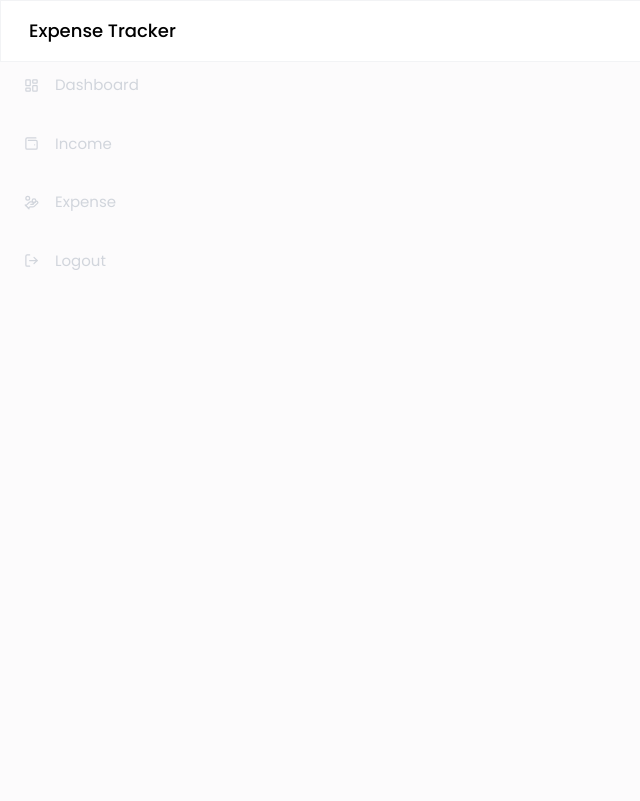
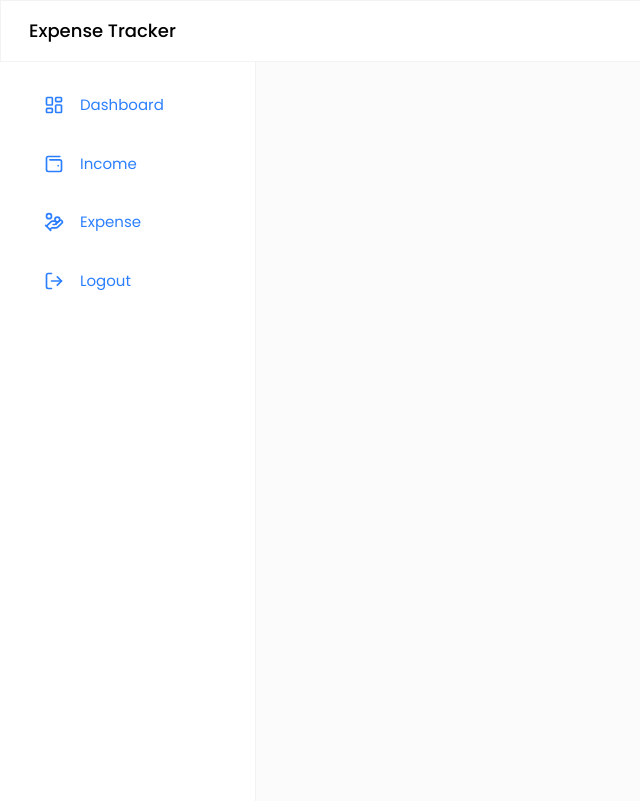
Before and after one commit to AdityaKarippadathUdai/ExpenseTracker, a React (Vite) app in the folder frontend/: page /dashboard in a window 1280 px wide. Shown: the whole page, without its empty margins (0-640 px from the left). Built offline with nearby package versions, Linux system fonts and the light colour scheme.

Commit message:
Tailwind classes added

```diff
--- a/frontend/src/components/layouts/SideMenu.jsx
+++ b/frontend/src/components/layouts/SideMenu.jsx
@@ -23,17 +23,17 @@ const SideMenu = ({ activeMenu }) => {
   };
 
   return (
-    <div className=''>
-      <div className=''>
+    <div className='w-64 h-[calc(100vh-61px)] bg-white border-r border-gray-200/50 p-5 sticky top-[61px] z-20'>
+      <div className='flex flex-col items-center justify-center gap-3 '>
         {user?.profileImageUrl ? (
           <img
             src={user?.profileImageUrl || ""}
             alt="Profile"
-            className=''
+            className='w-20 h-20 bg-slate-400 rounded-full '
           />
         ) : null}
 
-        <h5 className=''>
+        <h5 className='text-gray-950 font-medium leading-6'>
           {user?.fullName || ""}
         </h5>
       </div>
@@ -44,11 +44,11 @@ const SideMenu = ({ activeMenu }) => {
           className={`w-full flex items-center gap-4 text-[15px] ${
             activeMenu === item.label
               ? "text-white bg-primary"
-              : "text-gray-300 hover:bg-gray-700"
+              : "text-blue-500 hover:bg-gray-700"
           } py-3 px-6 rounded-lg mb-3`}
           onClick={() => handleClick(item.path)}
         >
-          <item.icon className='' />
+          <item.icon className='text-xl ' />
           {item.label}
         </button>
       ))}
```
